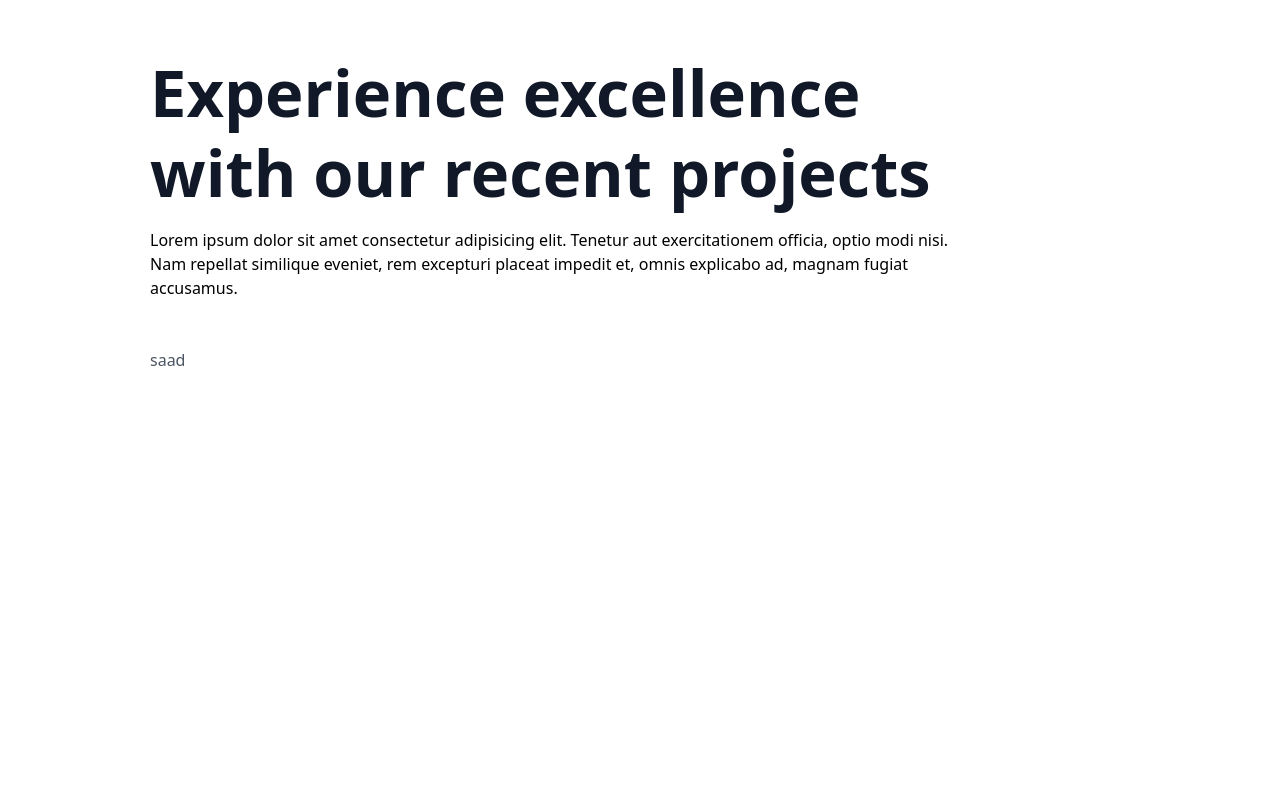
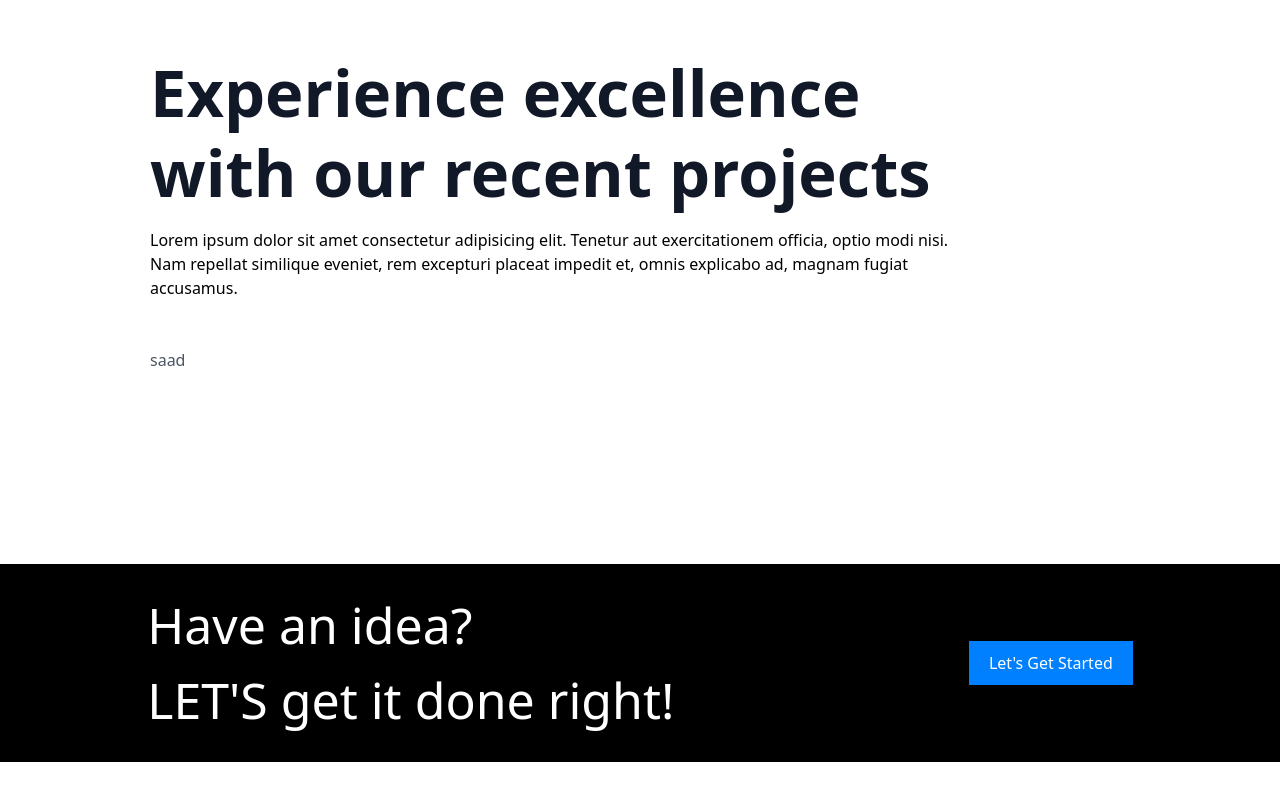
Before and after one commit to saadahmed333/project, a React (Create React App) app: page / in a window 1280 px wide. Shown: the part 1553-2353 px from the top of the page. Before the commit the page ends 2021 px from the top, so only its background shows below. Built offline with nearby package versions, Linux system fonts and the light colour scheme.

Commit message:
working on idea

```diff
--- /dev/null
+++ b/src/components/idea.jsx
@@ -0,0 +1,22 @@
+function Idea() {
+  return (
+    <section class="text-gray-600 body-font overflow-hidden">
+      <div class="container  py-24">
+        <div class="w-full flex flex-wrap bg-black">
+          <div class="flex justify-around items-center w-full mb-[50px]  lg:py-6  lg:mb-0">
+           <div className="text-white">
+           <h1 className="text-[50px]">Have an idea?</h1>
+            <p className="text-[50px]">LET'S get it done right!</p>
+           </div>
+            <div class="flex">
+              <button className="bg-[#0080ff] px-[20px] py-[10px] text-white">
+                Let's Get Started
+              </button>
+            </div>
+          </div>
+        </div>
+      </div>
+    </section>
+  );
+}
+export default Idea;
--- a/src/containers/index.js
+++ b/src/containers/index.js
@@ -2,6 +2,7 @@ import Header from "../components/header";
 import First from "../components/front";
 import Hovercontext from "../components/hovercontext";
 import Slider from "../components/slider";
+import Idea from "../components/idea";
 function Home() {
   return (
     <div>
@@ -11,6 +12,7 @@ function Home() {
       <First />
       <Hovercontext />
       <Slider />
+      <Idea />
     </div>
   );
 }
```
